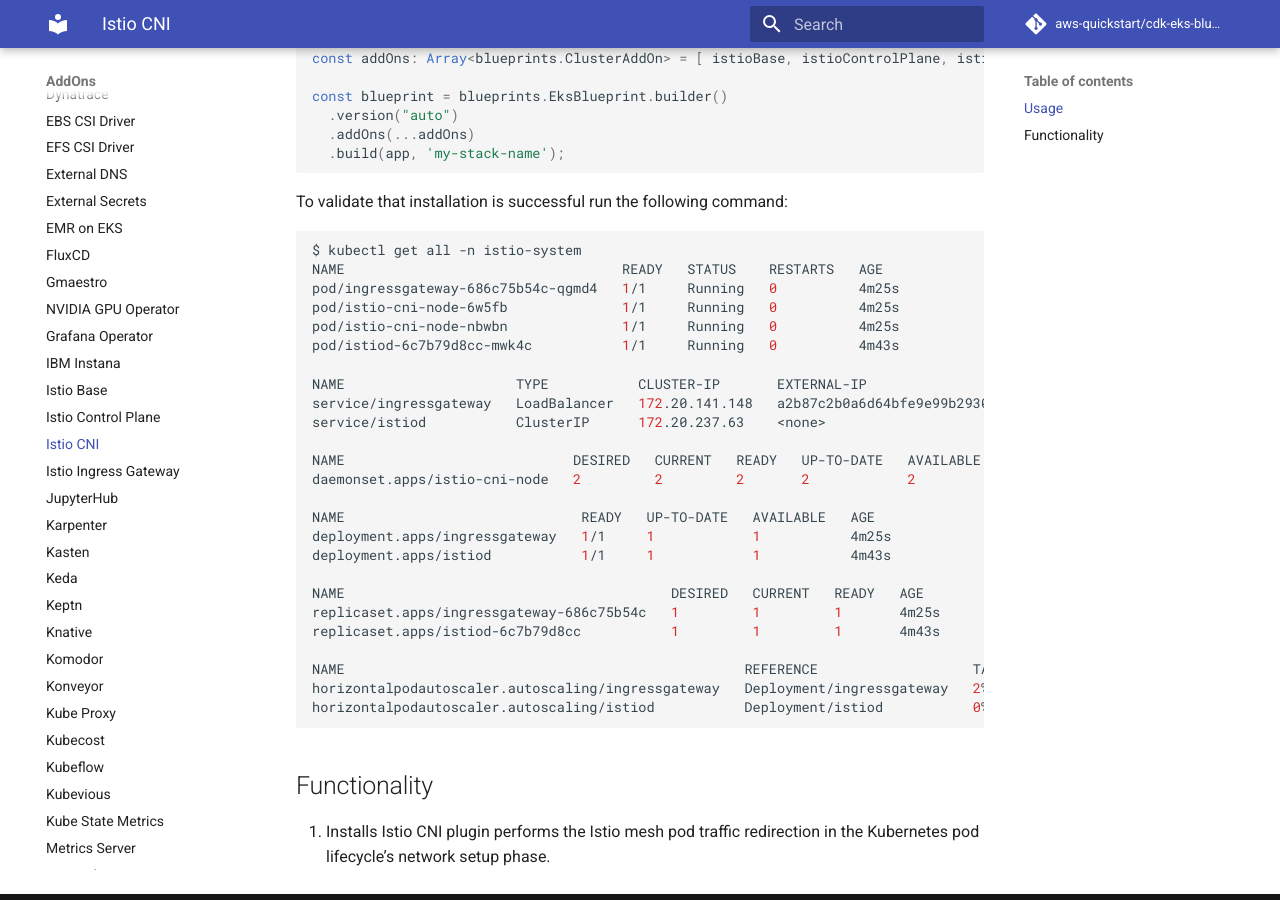
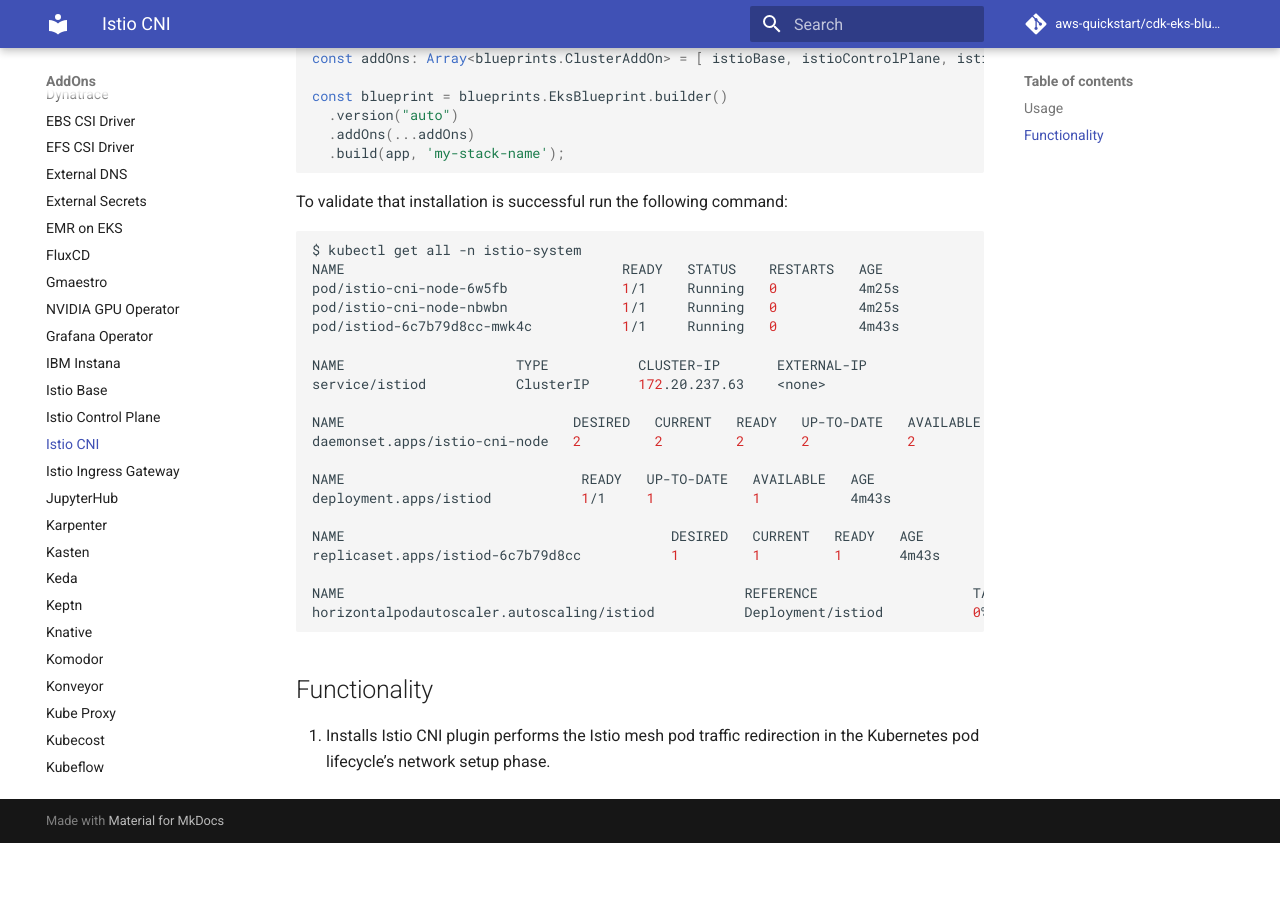
Before and after one commit to aws-quickstart/cdk-eks-blueprints, an MkDocs documentation site: the page built from docs/addons/istio-cni.md, in a window 1280 px wide and 900 px high, scrolled down 842 px. Built offline with MkDocs 1.6.1 and Material for MkDocs 9.7.7, drawn with Linux system fonts in a browser that asks for light colours; comment, search, counter and statistics services are not loaded; after the commit the page ends 1685 px from its top, so only the background shows below that.

Commit message:
ISTIO Cni Resources to Doc

````diff
--- a/docs/addons/istio-cni.md
+++ b/docs/addons/istio-cni.md
@@ -36,28 +36,23 @@
 ```bash
 $ kubectl get all -n istio-system
 NAME                                  READY   STATUS    RESTARTS   AGE
-pod/ingressgateway-686c75b54c-qgmd4   1/1     Running   0          4m25s
 pod/istio-cni-node-6w5fb              1/1     Running   0          4m25s
 pod/istio-cni-node-nbwbn              1/1     Running   0          4m25s
 pod/istiod-6c7b79d8cc-mwk4c           1/1     Running   0          4m43s
 
 NAME                     TYPE           CLUSTER-IP       EXTERNAL-IP                                                              PORT(S)                                      AGE
-service/ingressgateway   LoadBalancer   172.20.141.148   a2b87c2b0a6d64bfe9e99b29308ae0ad-449071982.us-east-1.elb.amazonaws.com   15021:30586/TCP,80:32662/TCP,443:30891/TCP   4m25s
 service/istiod           ClusterIP      172.20.237.63    <none>                                                                   15010/TCP,15012/TCP,443/TCP,15014/TCP        4m43s
 
 NAME                            DESIRED   CURRENT   READY   UP-TO-DATE   AVAILABLE   NODE SELECTOR            AGE
 daemonset.apps/istio-cni-node   2         2         2       2            2           kubernetes.io/os=linux   4m25s
 
 NAME                             READY   UP-TO-DATE   AVAILABLE   AGE
-deployment.apps/ingressgateway   1/1     1            1           4m25s
 deployment.apps/istiod           1/1     1            1           4m43s
 
 NAME                                        DESIRED   CURRENT   READY   AGE
-replicaset.apps/ingressgateway-686c75b54c   1         1         1       4m25s
 replicaset.apps/istiod-6c7b79d8cc           1         1         1       4m43s
 
 NAME                                                 REFERENCE                   TARGETS   MINPODS   MAXPODS   REPLICAS   AGE
-horizontalpodautoscaler.autoscaling/ingressgateway   Deployment/ingressgateway   2%/80%    1         5         1          4m25s
 horizontalpodautoscaler.autoscaling/istiod           Deployment/istiod           0%/80%    1         5         1          4m43s
 ```
 
````
